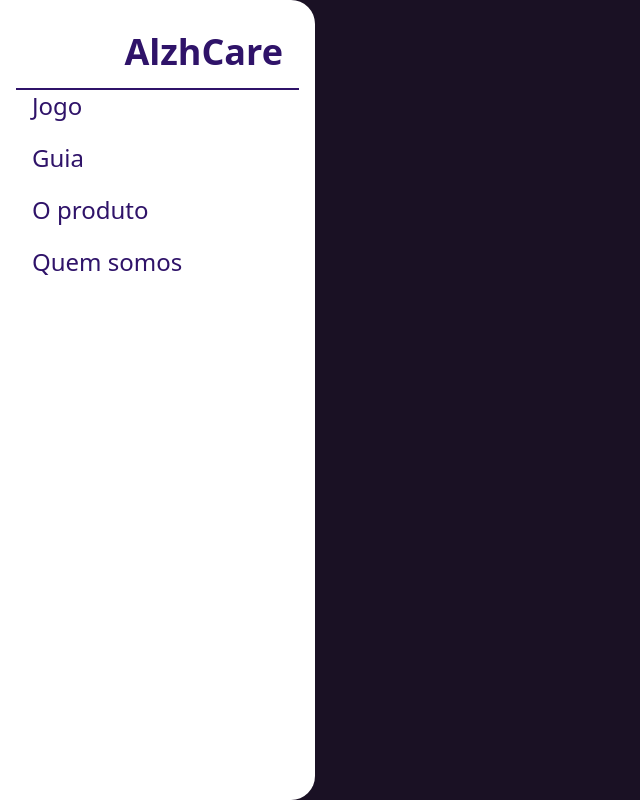
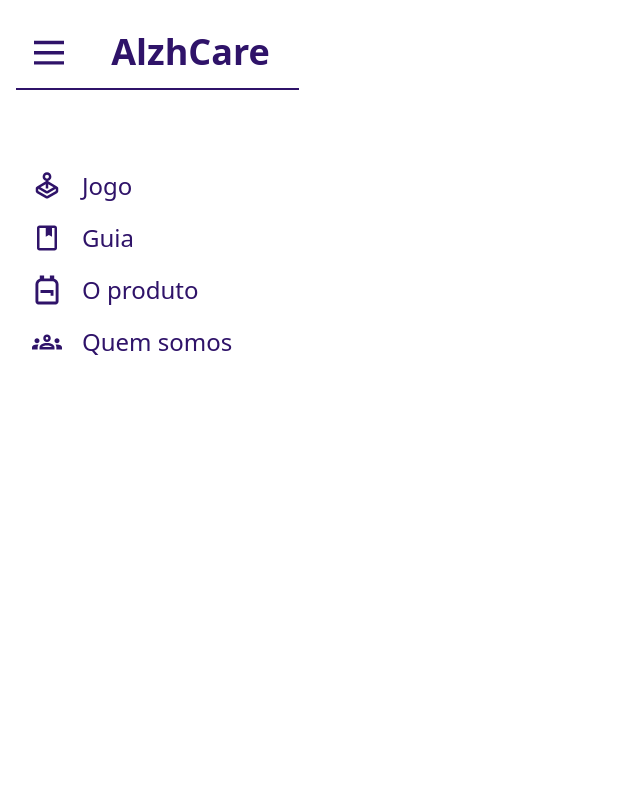
Before and after one commit to Theux15/AlzhCare, a React (Vite) app: page /sidemenu in a window 1280 px wide. Shown: the whole page, without its empty margins (0-640 px from the left). Built offline with nearby package versions, Linux system fonts and the light colour scheme.

Commit message:
[math] Finalizado a estrutura do design do SideMenu

```diff
--- a/src/componets/SideMenu.jsx
+++ b/src/componets/SideMenu.jsx
@@ -1,14 +1,19 @@
 import { Link } from "react-router-dom";
+import joystickIcone from '../assets/joystick.svg';
+import bookIcone from '../assets/book.svg';
+import backpackIcone from '../assets/backpack.svg';
+import groupsIcone from '../assets/groups.svg';
+import dehazeIcone from '../assets/dehaze.svg';
+
 
 export function SideMenu() {
     return (
 
-        <section className="dark:bg-[var(--color-white)] bg-[var(--color-dark-purple-home)]">
         <div className="bg-[var(--color-white)] dark:bg-[var(--color-dark-purple-home)] w-[315px] h-screen p-4 rounded-r-3xl">
             <div className="flex flex-col">
-                <div className="flex flex-row [color:var(--color-dark-purple)] dark:[color:var(--color-white)] justify-between items-center">
+                <div className="flex flex-row [color:var(--color-dark-purple)] dark:[color:var(--color-white)] justify-around items-center">
                     <div>
-
+                        <img src={dehazeIcone} alt="" />
                     </div>
                     <div>
                         <h2 className="text-4xl font-bold p-4">AlzhCare</h2>
@@ -22,21 +27,24 @@ export function SideMenu() {
 
 
 
-            <ul className="flex flex-col gap-5">
-                <li>
-                    <Link to="/jogo" className="block pl-4 text-2xl [color:var(--color-dark-purple)] font-medium">Jogo</Link>
+            <ul className="flex flex-col gap-5 mt-20">
+                <li className="pl-4 grid grid-cols-[auto_1fr] gap-5 items-center">
+                    <img src={joystickIcone} alt="" />
+                    <Link to="/jogo" className="block  text-2xl [color:var(--color-dark-purple)] font-medium">Jogo</Link>
                 </li>
-                <li>
-                    <Link to="/guiainstrucao" className="block pl-4 text-2xl  [color:var(--color-dark-purple)] font-medium">Guia</Link>
+                <li className="pl-4 grid grid-cols-[auto_1fr] gap-5 items-center">
+                    <img src={bookIcone} alt="" />
+                    <Link to="/guiainstrucao" className="block  text-2xl [color:var(--color-dark-purple)] font-medium">Guia</Link>
                 </li>
-                <li>
-                    <Link to="/produto" className="block pl-4 text-2xl [color:var(--color-dark-purple)] font-medium">O produto</Link>
+                <li className="pl-4 grid grid-cols-[auto_1fr] gap-5 items-center">
+                    <img src={backpackIcone} alt="" className="w-[30px] h-[30px]" />
+                    <Link to="/produto" className="block  text-2xl [color:var(--color-dark-purple)] font-medium">O produto</Link>
                 </li>
-                <li>
-                    <Link to="/quemsomos" className="block pl-4 text-2xl [color:var(--color-dark-purple)] font-medium ">Quem somos</Link>
+                <li className="pl-4 grid grid-cols-[auto_1fr] gap-5 items-center">
+                    <img src={groupsIcone} alt="" />
+                    <Link to="/quemsomos" className="block  text-2xl [color:var(--color-dark-purple)] font-medium ">Quem somos</Link>
                 </li>
             </ul>
         </div>
-        </section>
     )
 }
```
